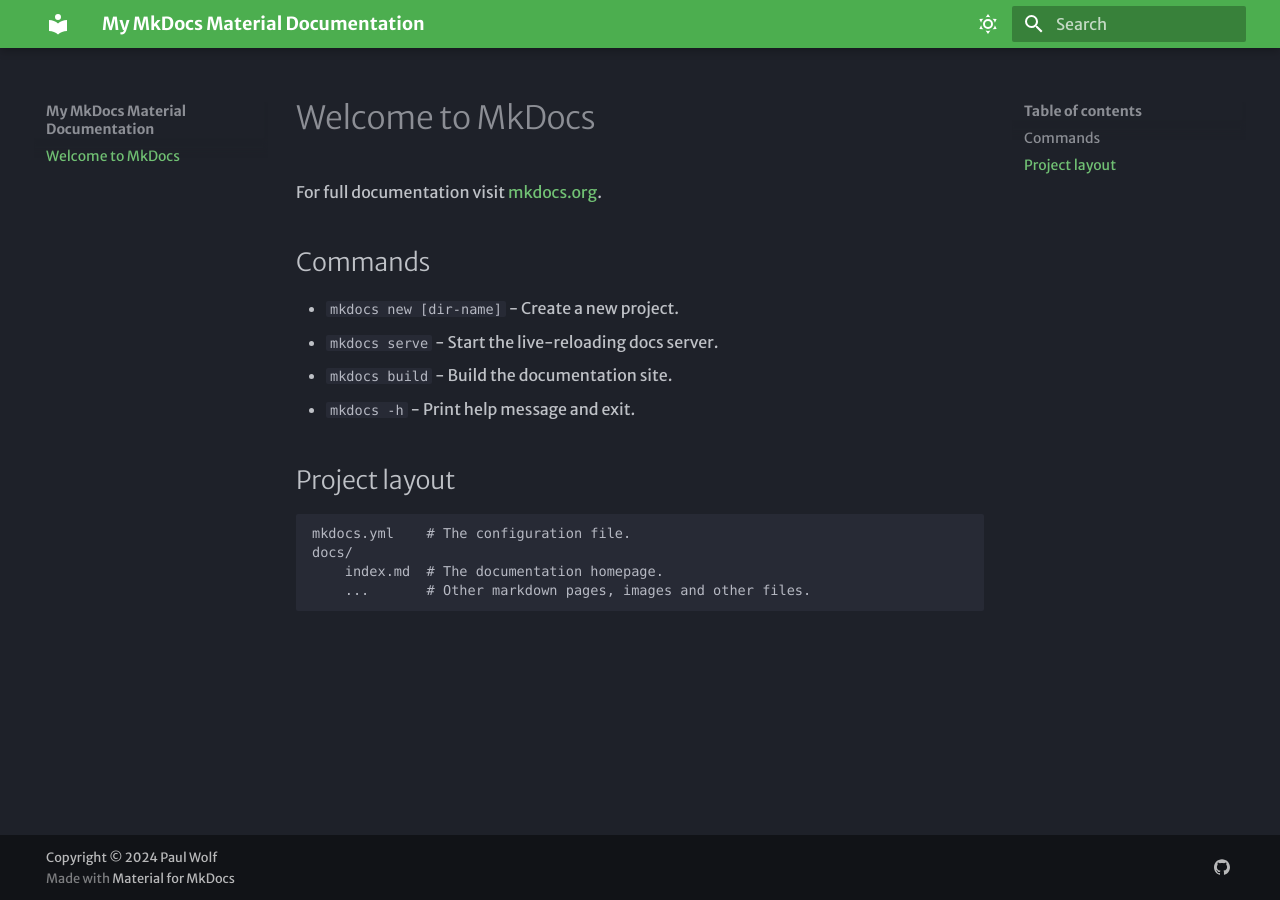
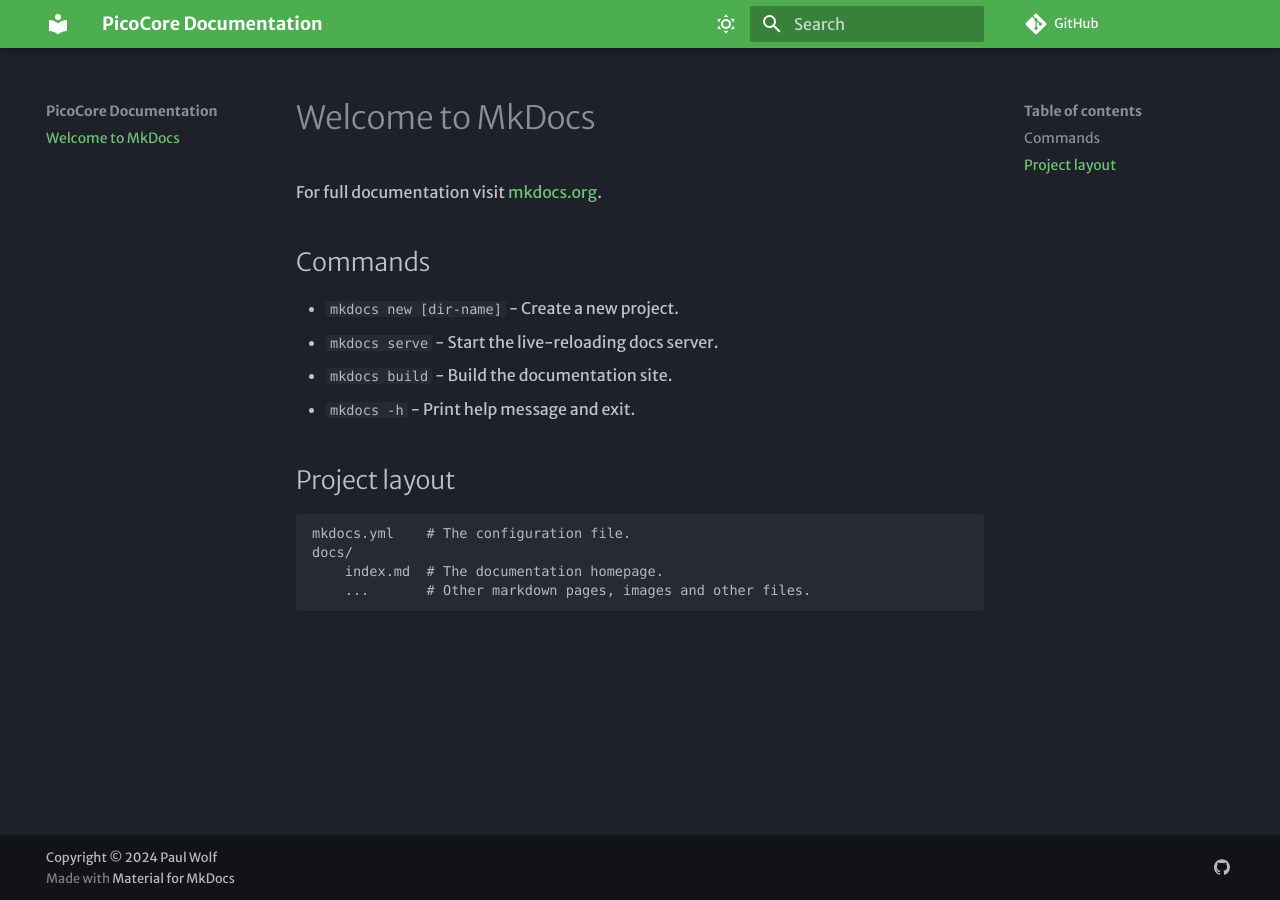
Before and after one commit to PauWol/PicoCore, an MkDocs documentation site: the page built from docs/index.md, in a window 1280 px wide. Built offline with MkDocs 1.6.1 and Material for MkDocs 9.7.7, drawn with Linux system fonts in a browser that asks for light colours; some web fonts are replaced; comment, search, counter and statistics services are not loaded.

Commit message:
Removed .github folder from .gitignore and set correct repo_url and site_name in mkdocs.yml

```diff
--- a/mkdocs.yml
+++ b/mkdocs.yml
@@ -1,5 +1,5 @@
-site_name: My MkDocs Material Documentation
-site_url: https://sitename.example
+site_name: PicoCore Documentation
+repo_url: https://github.com/PauWol/PicoCore
 theme:
   features:
     - navigation.footer
```
Also changed, not shown: 1 other file.
